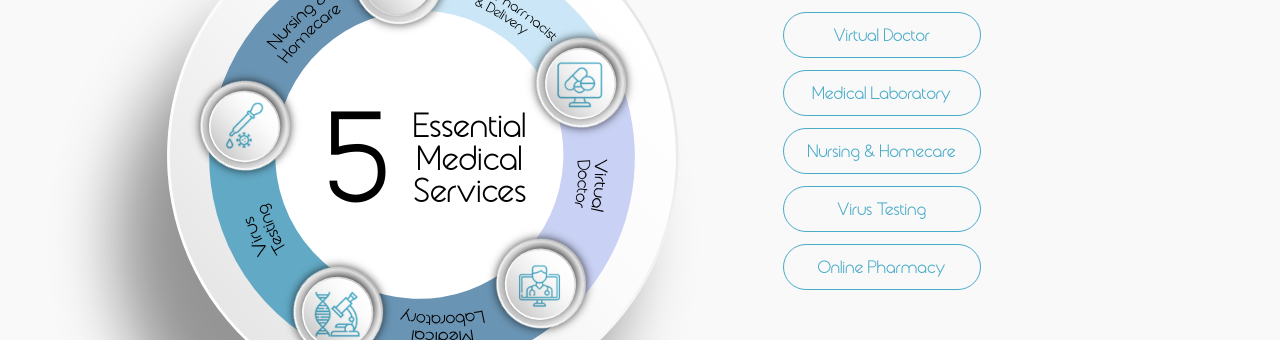
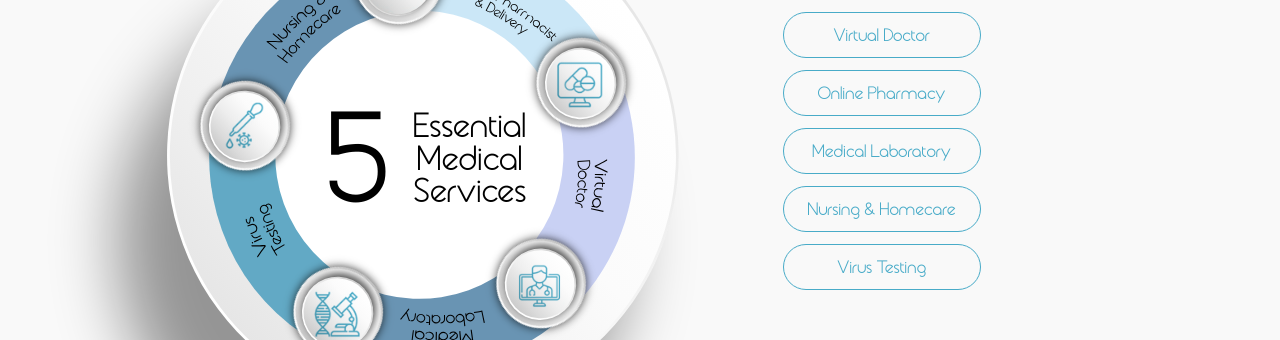
Before and after one commit to DenisLo-master/MdHub, a React (Vite) app: page /dashboard in a window 1280 px wide. Shown: the part 321-661 px from the top of the page. Built offline with nearby package versions, Linux system fonts and the light colour scheme; no server answers; sample sign-in values are in the browser's storage.

Commit message:
moved virus testing to bottom

```diff
--- a/src/pages/Dashboard/DashboardHome.jsx
+++ b/src/pages/Dashboard/DashboardHome.jsx
@@ -32,6 +32,11 @@ const DashboardHome = () => {
                   Virtual Doctor
                 </a>
               </button>
+              <button className={`max-w-[230px] rounded-full text-lg group hover:ring-1 hover:ring-primary px-6 py-2 border border-primary bg-transparent`}>
+                <a href="https://www.medzy.ca/?lang=en&gclid=CjwKCAjwg5uZBhATEiwAhhRLHiFNqYb2OAmyskipJG5oXwV_AqAFhiSCw0b2_se5P9l47kNIwULOyRoC03AQAvD_BwE" target="_blank">
+                  Online Pharmacy
+                </a>
+              </button>
               <button onClick={() => setShowLabTestingModal(true)} className={`max-w-[230px] rounded-full text-lg group hover:ring-1 hover:ring-primary px-6 py-2 border border-primary bg-transparent`}>
                 Medical Laboratory
               </button>
@@ -40,11 +45,6 @@ const DashboardHome = () => {
               </button>
               <button className={`max-w-[230px] rounded-full text-lg group hover:ring-1 hover:ring-primary px-6 py-2 border   border-primary bg-transparent`}>
                 Virus Testing
-              </button>
-              <button className={`max-w-[230px] rounded-full text-lg group hover:ring-1 hover:ring-primary px-6 py-2 border border-primary bg-transparent`}>
-                <a href="https://www.medzy.ca/?lang=en&gclid=CjwKCAjwg5uZBhATEiwAhhRLHiFNqYb2OAmyskipJG5oXwV_AqAFhiSCw0b2_se5P9l47kNIwULOyRoC03AQAvD_BwE" target="_blank">
-                  Online Pharmacy
-                </a>
               </button>
             </div>
             {
```
